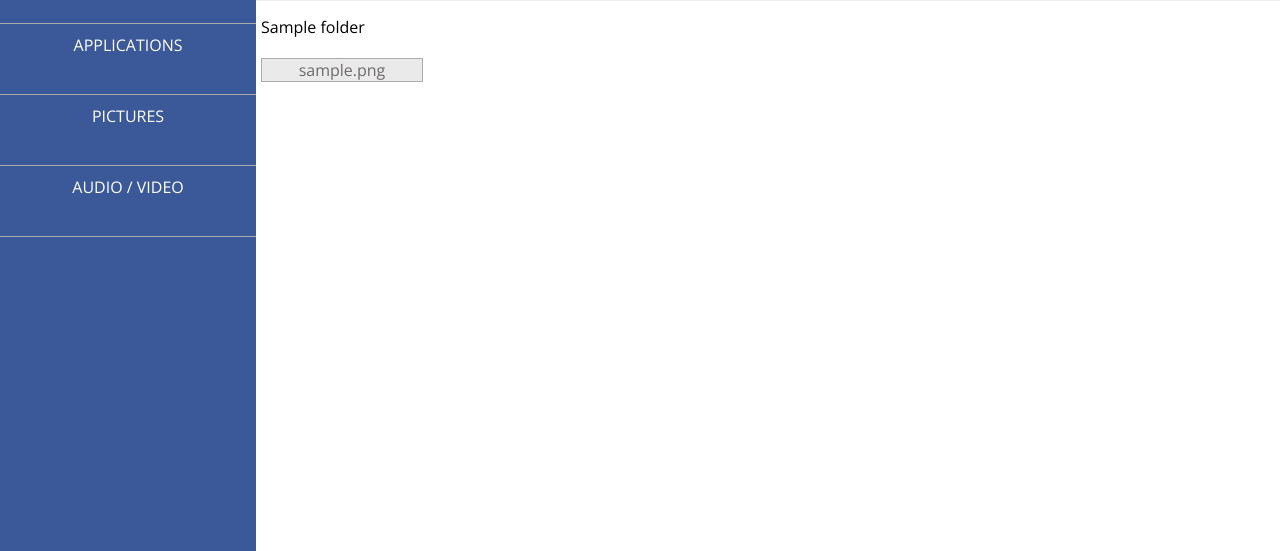
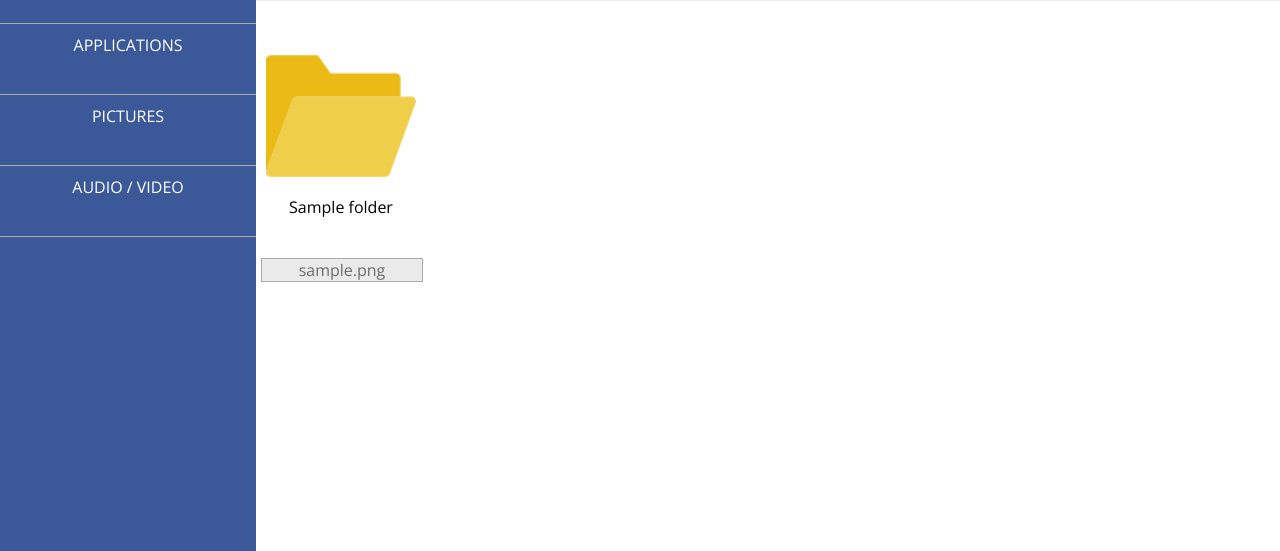
Before and after one commit to remy-peyre/Filer3, a PHP site: template views/your_files.html.twig in a window 1280 px wide. Shown: the part 109-660 px from the top of the page. Run offline with PHP 8.4, Linux system fonts and the light colour scheme; the template is opened without the code that fills it: most values are stand-ins (such as "Sample title", 1, 10 or a date in 2020); some libraries are stand-ins or nearby versions.

Commit message:
custom view of folder

```diff
--- a/assets/style/style.scss
+++ b/assets/style/style.scss
@@ -433,6 +433,27 @@ main{
             display: none;
         }
     }
+    .size_row_folder_show{
+        width: 100%;
+        text-align: center;
+        display: flex;
+        flex-direction: row;
+        flex-wrap: wrap;
+        margin-top: 20px;
+        margin-bottom: 20px;
+
+        .colum_for_folder{
+            display: flex;
+            flex-direction: column;
+            margin-right: 15px;
+
+            .size_folder_upload{
+                width: 150px;
+                height: 150px;
+                padding: 5px;
+            }
+        }
+    }
     .size_row_img_show{
         width: 100%;
         text-align: center;
--- a/views/your_files.html.twig
+++ b/views/your_files.html.twig
@@ -7,9 +7,12 @@
             {{ error }}<br>
         {% endfor %}
     </div>
-        <div>
+    <div class="size_row_folder_show">
         {% for folder in allFolders %}
-            {{ folder.foldername }}<br>
+            <div class="colum_for_folder">
+                <img class="size_folder_upload" src="web/image/folder.png" alt="{{file.filepath}}">
+                {{ folder.foldername }}
+            </div>
         {% endfor %}
     </div>
     <div class="size_row_img_show">
--- a/web/style/style.css
+++ b/web/style/style.css
@@ -407,6 +407,25 @@ header nav .right_part_menu .color_link_menu_right a {
 .your_files .form_delete .none {
   display: none;
 }
+.your_files .size_row_folder_show {
+  width: 100%;
+  text-align: center;
+  display: flex;
+  flex-direction: row;
+  flex-wrap: wrap;
+  margin-top: 20px;
+  margin-bottom: 20px;
+}
+.your_files .size_row_folder_show .colum_for_folder {
+  display: flex;
+  flex-direction: column;
+  margin-right: 15px;
+}
+.your_files .size_row_folder_show .colum_for_folder .size_folder_upload {
+  width: 150px;
+  height: 150px;
+  padding: 5px;
+}
 .your_files .size_row_img_show {
   width: 100%;
   text-align: center;
```
Also changed, not shown: web/image/folder.png (added), web/image/folder_item.png (added), 1 other file.
